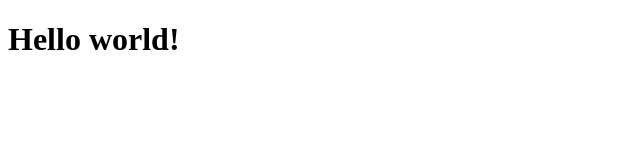
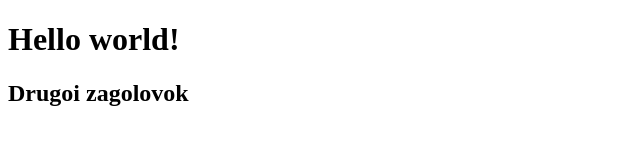
Before and after one commit to dvdovenko323/project, a plain HTML site: page index.html in a window 1280 px wide. Shown: the whole page, without its empty margins (0-640 px from the left). Drawn offline with Linux system fonts and the light colour scheme.

Commit message:
index.html mod

```diff
--- a/index.html
+++ b/index.html
@@ -8,5 +8,6 @@
 </head>
 <body>
     <h1>Hello world!</h1>
+    <h2>Drugoi zagolovok</h2>
 </body>
 </html>
```
